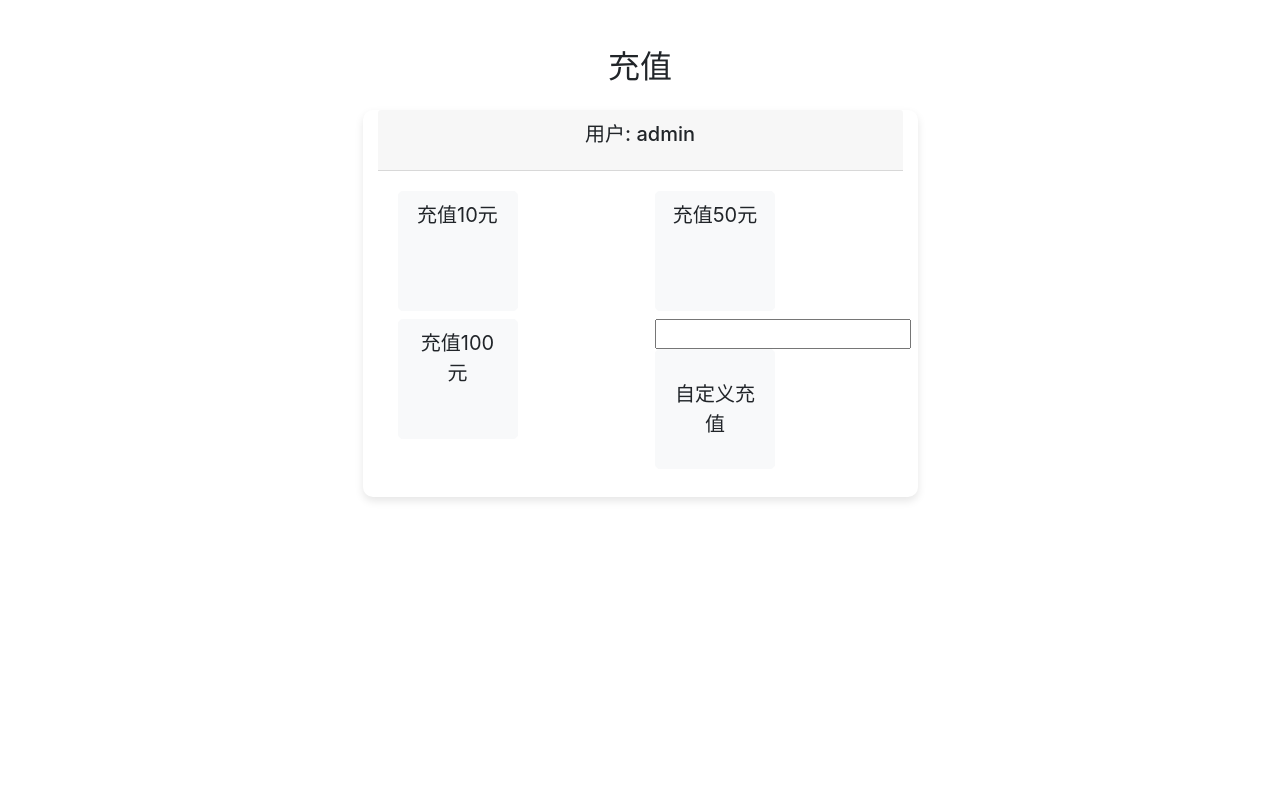
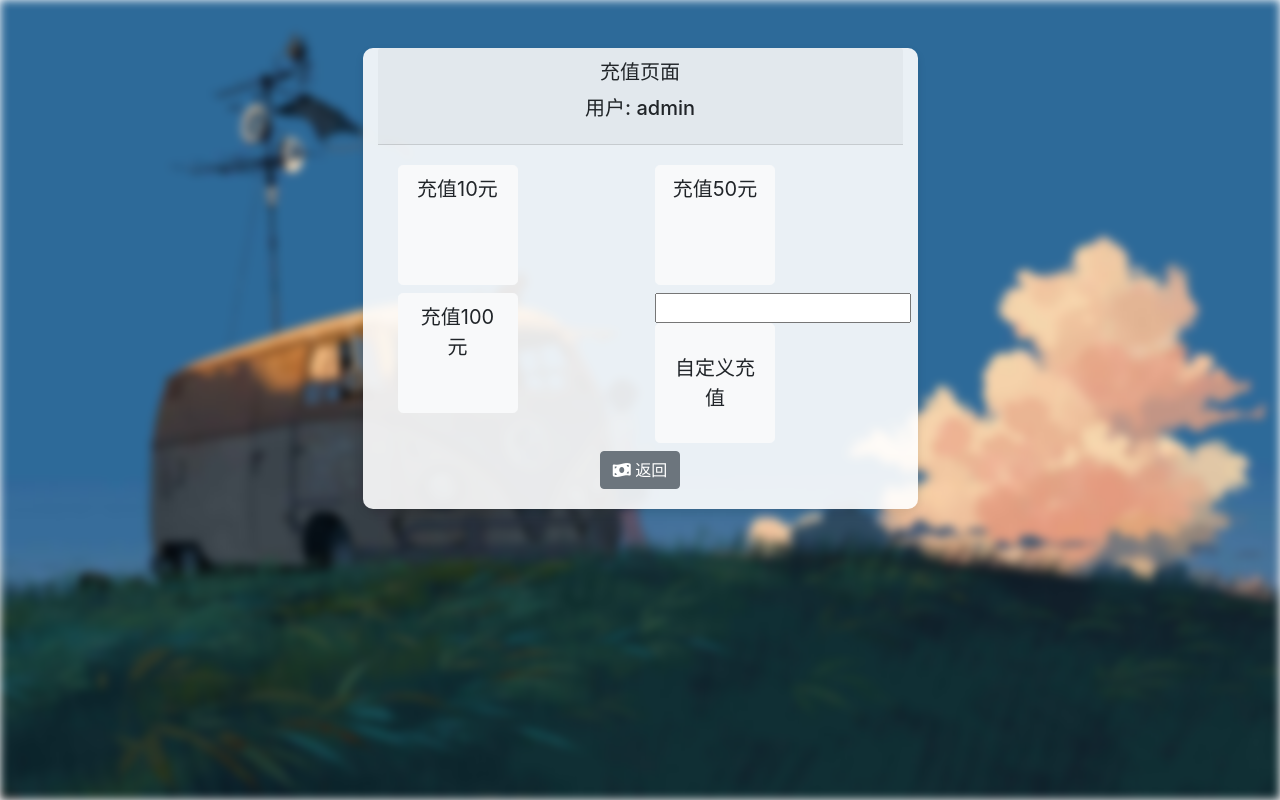
Before and after one commit to Zesuy/cyberbar-charge-system, a Flask app: page /api/recharge in a window 1280 px wide. Run offline with Flask 3, Linux system fonts and the light colour scheme; a user stored in the database is signed in; data comes from the database, SQL or seed files in the repository; both versions use the stored data as it was after the commit; some libraries are stand-ins or nearby versions.

Commit message:
完成了美化

```diff
--- a/templates/dashboard.html
+++ b/templates/dashboard.html
@@ -172,7 +172,8 @@
                     })
                         .then(response => response.json())
                         .then(data => {
-                            alert(data.success || data.error); // 显示呼叫结果
+                            alert(data.success || data.error);
+                            location.reload(); // 显示呼叫结果
                         })
                         .catch(error => console.error(error));
                 }
@@ -186,7 +187,8 @@
                     })
                         .then(response => response.json())
                         .then(data => {
-                            alert(data.success || data.error); // 显示取消呼叫结果
+                            alert(data.success || data.error);
+                            location.reload(); // 显示取消呼叫结果
                         })
                         .catch(error => console.error(error));
                 }
--- a/templates/recharge.html
+++ b/templates/recharge.html
@@ -3,24 +3,69 @@
 <head>
     <meta charset="UTF-8">
     <meta name="viewport" content="width=device-width, initial-scale=1.0">
-    <title>充值</title>
     <link rel="stylesheet" href="https://stackpath.bootstrapcdn.com/bootstrap/4.5.2/css/bootstrap.min.css">
+    <link rel="stylesheet" href="https://cdnjs.cloudflare.com/ajax/libs/font-awesome/6.4.0/css/all.min.css">
+    <div class="bg">
+        <img src="../static/desktop1.jpg" alt="" class="bg-image"/>
+    </div>
     <style>
+        .bg {
+            position: fixed; /* Keep it fixed to the viewport */
+            top: 0; /* Position it at the top */
+            left: 0; /* Position it at the left */
+            width: 100%; /* Full width of the viewport */
+            height: 100%; /* Full height of the viewport */
+            overflow: hidden; /* Prevent scrollbars if the image is larger */
+            z-index: -1; /* Make sure it stays behind other content */
+        }
+
+        .bg-image {
+            width: 100%; /* Image fills the container width */
+            height: 100%; /* Image fills the container height */
+            object-fit: cover; /* Maintain aspect ratio and cover the entire area */
+            filter: blur(5px); /* Blur effect */
+        }
+
+        .bg-image::after {
+            content: "";
+            display: block;
+            background: rgba(0, 0, 0, 0.5); /* Semi-transparent black overlay */
+            position: absolute; /* Position it within the image container */
+            top: 0;
+            left: 0;
+            right: 0;
+            bottom: 0;
+            z-index: 1; /* Make sure it's on top of the blurred image */
+        }
+
         .btn-lg {
             width: 120px;
             height: 120px;
         }
+
         article {
             box-shadow: 0px 4px 8px rgba(0, 0, 0, 0.1); /* 添加阴影 */
             border-radius: 10px; /* 添加圆角 */
+            background-color: rgba(255, 255, 255, 0.9); /* 设置半透明背景 */
+        }
+
+
+        #game-tips h4 {
+            color: #343a40; /* 深灰色标题颜色 */
+            margin-bottom: 10px; /* 标题下边距 */
+        }
+
+        #game-tips p {
+            color: #6c757d; /* 灰色文字颜色 */
+            margin-bottom: 5px; /* 文字下边距 */
         }
     </style>
 </head>
 <body>
 <div class="container mt-5">
-        <h2 class="text-center mb-4">充值</h2>
     <article class="col-md-6 offset-md-3">
         <header class="card-header">
+            <h5 class="card-title text-center">充值页面</h5>
             <h5 class="card-title text-center">用户: {{ user.username }}</h5>
         </header>
         <div class="card-body">
@@ -40,9 +85,13 @@
                         <button type="submit" class="btn btn-light btn-lg btn-block">自定义充值</button>
                     </form>
                 </div>
+                <button id="balance" class="btn btn-secondary" onclick="window.location.href='/dashboard'">
+                    <i class="fas fa-money-bill-wave"></i> 返回
+                </button>
             </div>
         </div>
     </article>
+
 </div>
 
 <script src="https://code.jquery.com/jquery-3.5.1.slim.min.js"></script>
```
Also changed, not shown: instance/cybercafe.db. Lines whose indentation alone changed are shown as unchanged.
